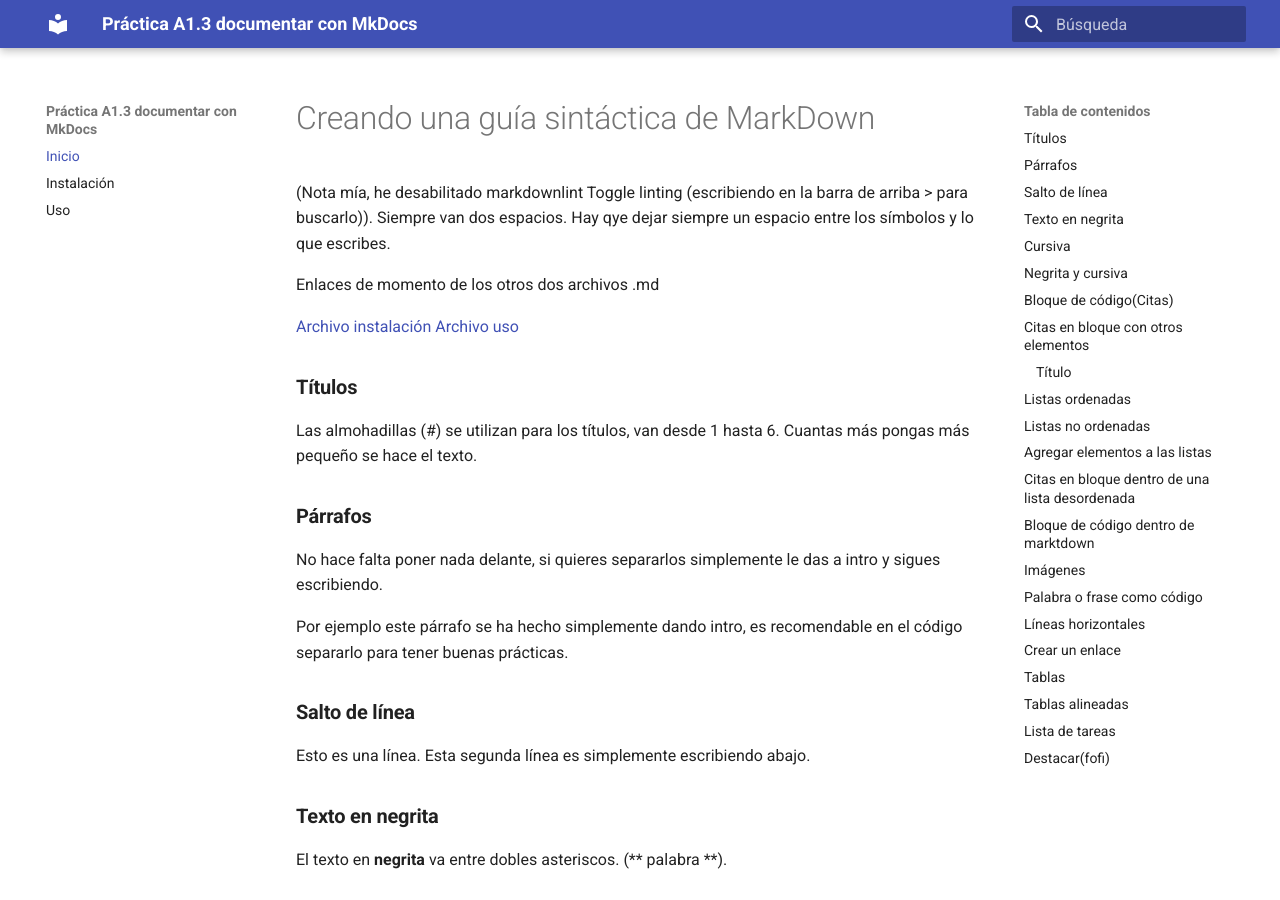
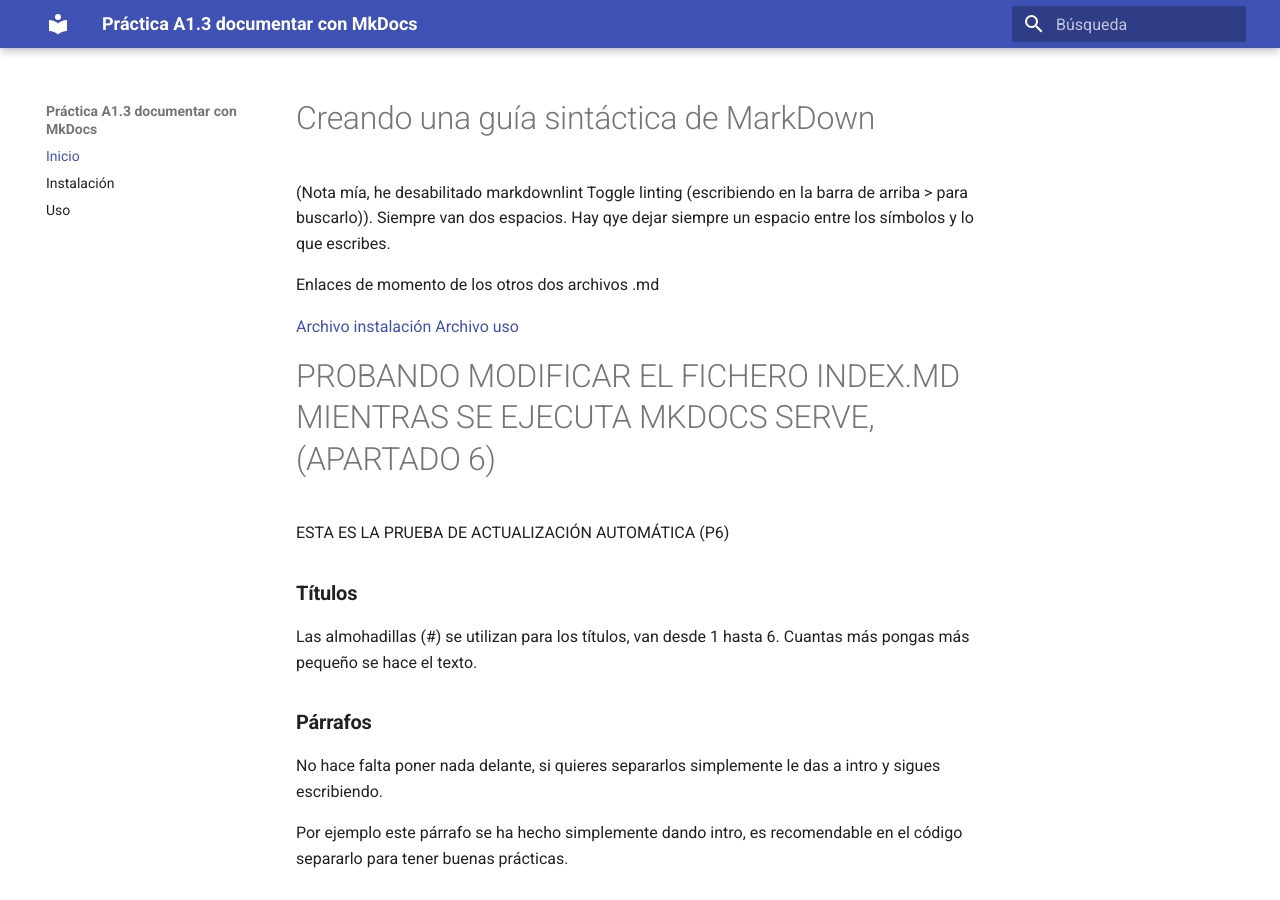
Before and after one commit to Silvia-Mor/prueba_Silvia, an MkDocs documentation site: the page built from docs/index.md, in a window 1280 px wide and 900 px high. Built offline with MkDocs 1.6.1 and Material for MkDocs 9.7.7, drawn with Linux system fonts in a browser that asks for light colours.

```diff
--- a/docs/index.md
+++ b/docs/index.md
@@ -8,6 +8,10 @@
 
   [Archivo instalación](instalacion.md)
   [Archivo uso](uso.md)
+
+# PROBANDO MODIFICAR EL FICHERO INDEX.MD MIENTRAS SE EJECUTA MKDOCS SERVE, (APARTADO 6)
+
+  ESTA ES LA PRUEBA DE ACTUALIZACIÓN AUTOMÁTICA (P6)
 
 ### **Títulos**
 
```
Also changed, not shown: 1 other file.
